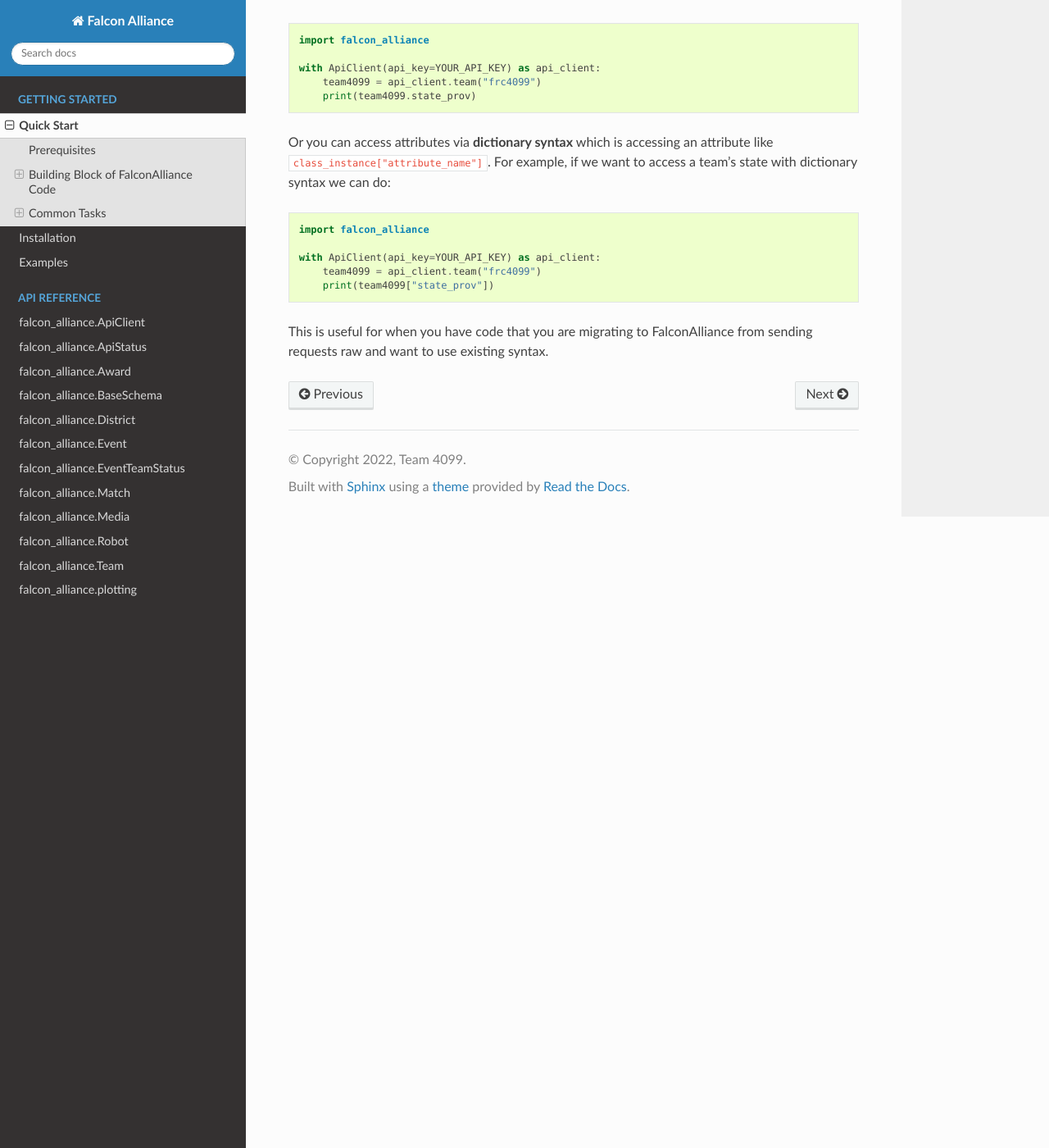
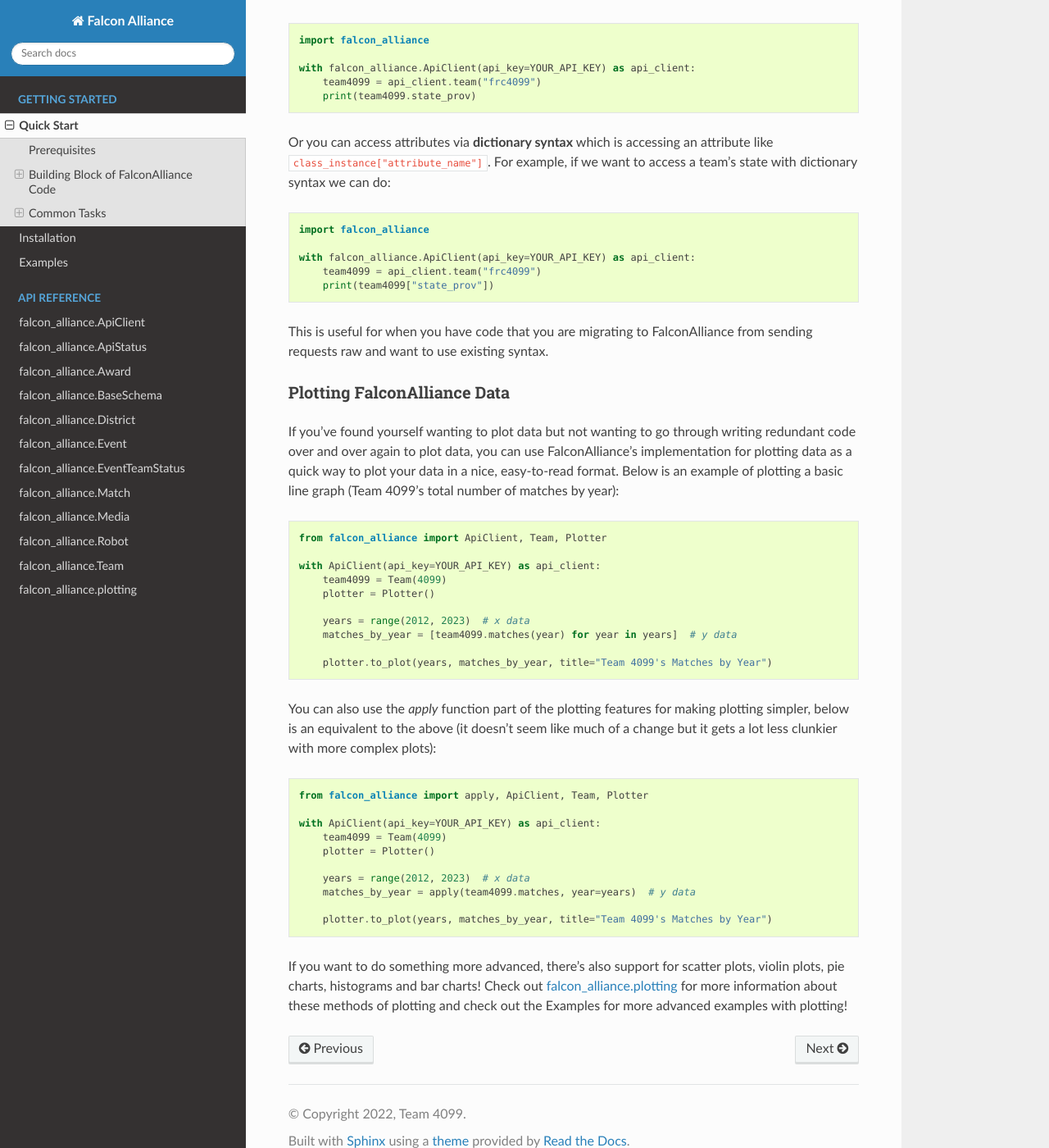
Before and after one commit to team4099/FalconAlliance, a Sphinx documentation site: the page built from docs/getting_started/quick_start.rst, in a window 1280 px wide and 1400 px high, scrolled down 3923 px. Shown: the whole window at 82% size. Built offline with Sphinx 7.4.7 and the Read the Docs theme 2.0.0, drawn with Linux system fonts in a browser that asks for light colours.

Commit message:
add plotting to common tasks!

```diff
--- a/docs/getting_started/quick_start.rst
+++ b/docs/getting_started/quick_start.rst
@@ -156,7 +156,7 @@ However, we can access attributes via either **dot syntax** which is accessing a
 
    import falcon_alliance
 
-   with ApiClient(api_key=YOUR_API_KEY) as api_client:
+   with falcon_alliance.ApiClient(api_key=YOUR_API_KEY) as api_client:
        team4099 = api_client.team("frc4099")
        print(team4099.state_prov)
 
@@ -166,8 +166,45 @@ Or you can access attributes via **dictionary syntax** which is accessing an att
 
    import falcon_alliance
 
-   with ApiClient(api_key=YOUR_API_KEY) as api_client:
+   with falcon_alliance.ApiClient(api_key=YOUR_API_KEY) as api_client:
        team4099 = api_client.team("frc4099")
        print(team4099["state_prov"])
 
 This is useful for when you have code that you are migrating to FalconAlliance from sending requests raw and want to use existing syntax.
+
+Plotting FalconAlliance Data
+^^^^^^^^^^^^^^^^^^^^^^^^^^^^
+
+If you've found yourself wanting to plot data but not wanting to go through writing redundant code over and over again to plot data, you can use FalconAlliance's implementation for plotting data as a quick way to plot your data in a nice, easy-to-read format.
+Below is an example of plotting a basic line graph (Team 4099's total number of matches by year):
+
+.. code-block:: python
+
+   from falcon_alliance import ApiClient, Team, Plotter
+
+   with ApiClient(api_key=YOUR_API_KEY) as api_client:
+       team4099 = Team(4099)
+       plotter = Plotter()
+
+       years = range(2012, 2023)  # x data
+       matches_by_year = [team4099.matches(year) for year in years]  # y data
+
+       plotter.to_plot(years, matches_by_year, title="Team 4099's Matches by Year")
+
+You can also use the `apply` function part of the plotting features for making plotting simpler, below is an equivalent to the above (it doesn't seem like much of a change but it gets a lot less clunkier with more complex plots):
+
+.. code-block:: python
+
+   from falcon_alliance import apply, ApiClient, Team, Plotter
+
+   with ApiClient(api_key=YOUR_API_KEY) as api_client:
+       team4099 = Team(4099)
+       plotter = Plotter()
+
+       years = range(2012, 2023)  # x data
+       matches_by_year = apply(team4099.matches, year=years)  # y data
+
+       plotter.to_plot(years, matches_by_year, title="Team 4099's Matches by Year")
+
+
+If you want to do something more advanced, there's also support for scatter plots, violin plots, pie charts, histograms and bar charts! Check out :ref:`falcon_alliance.plotting` for more information about these methods of plotting and check out the Examples for more advanced examples with plotting!
```
